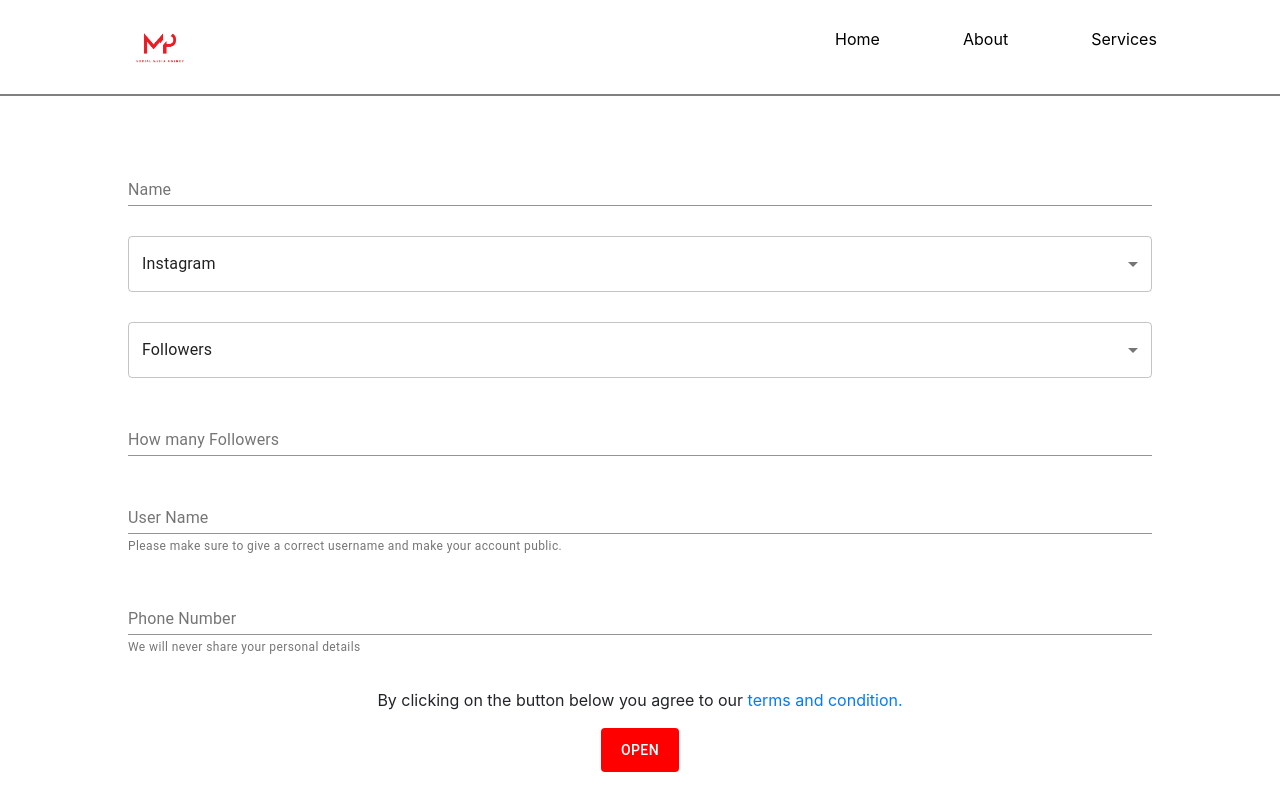
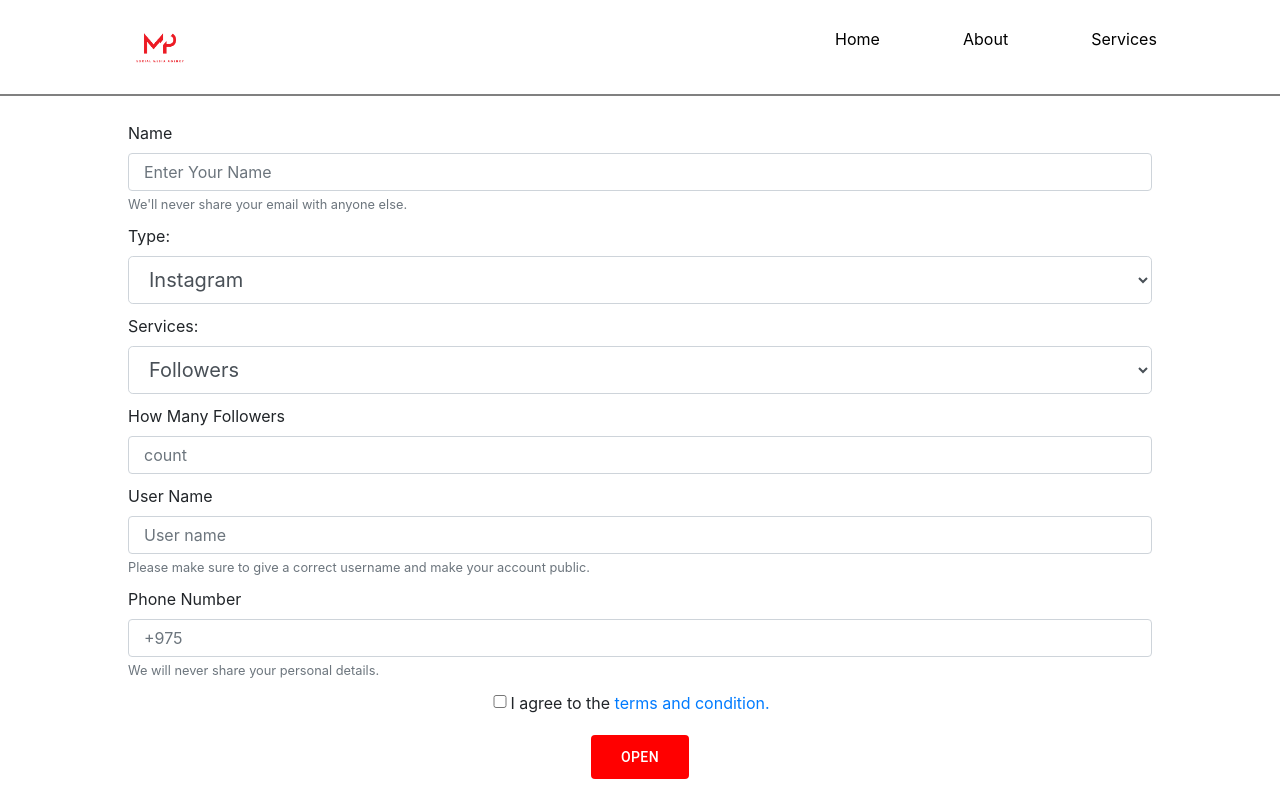
Before and after one commit to JigmeT123/mePanel, a React (Create React App) app: page /payment in a window 1280 px wide. Shown: the top 800 px of the page. Built offline with nearby package versions, Linux system fonts and the light colour scheme.

Commit message:
added another form

```diff
--- a/src/Components/Payment/payment.js
+++ b/src/Components/Payment/payment.js
@@ -22,7 +22,8 @@ const Payment = () => {
     const [secondName, setSecondName] = useState("");
     const [categories, setCategories] = useState("Instagram");
     const [phoneNumber, setPhoneNumber] = useState("");
-    const email = "jpdorji007@gmail.com"
+    // const email = "jpdorji007@gmail.com"
+    const email = "jigmetashi02@gmail.com"
     const [list, setList] = useState([
         "Instagram",
         "Facebook",
@@ -89,68 +90,74 @@ const Payment = () => {
     };
     return (
         <div className={styles.payment}>
-            <form >
-
-                <FormControl className={styles.formStyle}>
-                    <InputLabel htmlFor="my-input">Name</InputLabel>
-                    <Input
+            <form>
+                <div className={styles.formStyle}>
+                    <label for="exampleInputEmail1">Name</label>
+                    <input
                         value={secondName}
                         onChange={changeHandleSecondName}
                         type="text"
-                        id="my-input"
-                        aria-describedby="my-helper-text"/>
-                </FormControl>
+                        class="form-control"
+                        id="exampleInputEmail1"
+                        aria-describedby="emailHelp"
+                        placeholder="Enter Your Name"/>
+                    <small id="emailHelp" class="form-text text-muted">We'll never share your email with anyone else.</small>
+                </div>
+                <div className={styles.formStyle} onChange={changeHandler}>
+                    <label for="exampleInputEmail1">Type:</label>
+                    <select class="form-control form-control-lg">
+                        {list.map((category) => (<option value={category}>{category}</option>))}
+                    </select>
+                </div>
 
-                <FormControl className={styles.formStyle}>
-                    <Select variant="outlined" value={categories} onChange={changeHandler}>
-                        {list.map((category) => (<MenuItem value={category}>{category}</MenuItem>))}
-                    </Select>
-                </FormControl>
+                <div className={styles.formStyle}>
+                    <label for="exampleInputEmail1">Services:</label>
+                    <select class="form-control form-control-lg" onChange={changeHandler1}>
+                        {listType.map((category) => (<option value={category}>{category}</option>))}
+                    </select>
+                </div>
 
-                <FormControl className={styles.formStyle}>
-                    <Select variant="outlined" value={type} onChange={changeHandler1}>
-                        {listType.map((category) => (<MenuItem value={category}>{category}</MenuItem>))}
-                    </Select>
-                </FormControl>
-
-                <FormControl className={styles.formStyle}>
-                    <InputLabel htmlFor="my-input">
-                        How many {type}</InputLabel>
-                    <Input
+                <div className={styles.formStyle}>
+                    <label for="exampleInputPassword1">How Many {type}</label>
+                    <input
                         value={count}
                         onChange={changeCount}
                         type="text"
-                        id="my-input"
-                        aria-describedby="my-helper-text"/>
-                </FormControl>
-                <FormControl className={styles.formStyle}>
-                    <InputLabel htmlFor="my-input">User Name</InputLabel>
-                    <Input
+                        class="form-control"
+                        id="exampleInputPassword1"
+                        placeholder="count"/>
+                </div>
+                <div className={styles.formStyle}>
+                    <label for="exampleInputPassword1">User Name</label>
+                    <input
                         value={firstName}
                         onChange={changeHandleFirstName}
                         type="text"
-                        id="my-input"
-                        aria-describedby="my-helper-text"/>
-                    <FormHelperText id="my-helper-text">
-                        Please make sure to give a correct username and make your account public.</FormHelperText>
-                </FormControl>
-                <FormControl className={styles.formStyle}>
-                    <InputLabel htmlFor="my-input">Phone Number</InputLabel>
-                    <Input
+                        class="form-control"
+                        id="exampleInputPassword1"
+                        placeholder="User name"/>
+                    <small id="emailHelp" class="form-text text-muted">Please make sure to give a correct username and make your account public.</small>
+                </div>
+                <div className={styles.formStyle}>
+                    <label for="exampleInputPassword1">Phone Number</label>
+                    <input
                         value={phoneNumber}
                         onChange={changePhoneNumber}
                         type="text"
-                        id="my-input"
-                        aria-describedby="my-helper-text"/>
-                    <FormHelperText id="my-helper-text">
-                        We will never share your personal details</FormHelperText>
-                </FormControl>
-                <p>By clicking on the button below you agree to our
-                    <Link to='/terms'> terms and condition.</Link>
-                </p>
-                <Button className={styles.btn} onClick={handleClickOpen}>
-                    Open
-                </Button>
+                        class="form-control"
+                        id="exampleInputPassword1"
+                        placeholder="+975"/>
+                    <small id="emailHelp" class="form-text text-muted">
+                        We will never share your personal details.</small>
+                </div>
+                <div class={styles.formStyle2}>
+                    <input type="checkbox" class="form-check-input" id="exampleCheck1"/>
+                    <label class="form-check-label" for="exampleCheck1">I agree to the
+                        <Link to='/terms'> terms and condition.</Link>
+                    </label>
+                </div>
+
+                <Button className={styles.btn2} onClick={handleClickOpen}>Open</Button>
                 <Dialog
                     fullScreen={fullScreen}
                     open={open}
@@ -159,17 +166,20 @@ const Payment = () => {
                     <DialogTitle id="responsive-dialog-title">{"IMPORTANT!"}</DialogTitle>
                     <DialogContent>
                         <DialogContentText>
-                            Please make a payment through <strong>MBOB</strong> and then click the order now bottom to send us the
-                            mail:
+                            Please make a payment through
+                            <strong> MBOB </strong>
+                            and then click the order now button to send us the mail:
                             <br/><br/>
                             BOB Account Number:
-                            <strong> 200901473</strong>
-                            <br/><br/>
-                            Or State Bank of India:
-                            <strong> 38924158570</strong><br/><br/>
-                            <strong>IFSC CODE</strong>
-                            <br/><br/>
-                            <strong>SBIN0001269</strong>
+                            <strong>
+                                200901473</strong>
+                                <p>Steps to add funds through Bank of Bhutan</p>
+                                <p>1.<strong>200901473</strong> 👈 copy this account number </p>
+                                <p>2.Paste it on your MBoB/Mpay/eTeeru and transfer amount.</p>
+
+                                <p>3. After the payment Click on the <strong>Order Now Button</strong></p>
+                                <p>4.You will be redirected to your gmail , send the mail without altering the infromation.</p>
+                                <p>5.If you don't have gmail/email app in your phone , just confirm with us through instagram after paying the money</p>
                         </DialogContentText>
                     </DialogContent>
                     <DialogActions>
--- a/src/Components/Payment/payment.module.css
+++ b/src/Components/Payment/payment.module.css
@@ -1,12 +1,12 @@
 .payment{
-    height: 930px;
+    height: 900px;
     display: flex;
     justify-content: center;
     align-items: center;
 }
 form{
     width: 80%;
-    height: 500px;
+    height: 800px;
     display: flex;
     justify-content: center;
     align-items: center;
@@ -14,14 +14,29 @@ form{
 }
 .formStyle{
     width: 100% !important;
-    margin-bottom: 30px !important;
+    margin-bottom: 10px !important;
 }
 
+.formStyle > input {
+    padding: 15px !important;
+}
+.formStyle2 {
+    margin-bottom: 20px;
+}
+.formStyle2 > input {
+    width: 20px;
+}
 .btn {
     background-color: red !important;
     color: white !important;
     padding: 10px 20px !important;
     outline: none !important;
+}
+.btn2{
+    background-color: red !important;
+    color: white !important;
+    outline: none !important;
+    padding: 10px 30px !important;
 }
 .boxInfo{
     background-color: whitesmoke;
```
